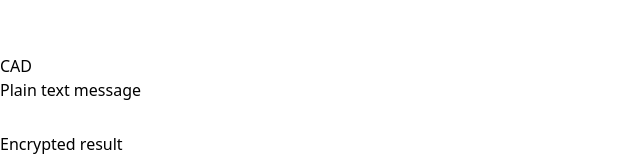
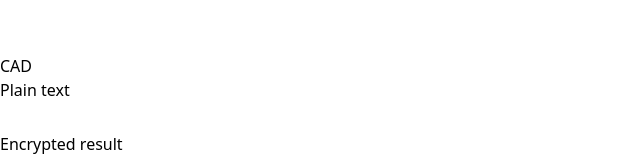
Before and after one commit to tomas-oa/cad, a React (Vite) app: page / in a window 1280 px wide. Shown: the part 170-330 px from the top of the page, without its empty margins (0-640 px from the left). Built offline with nearby package versions, Linux system fonts and the light colour scheme; the HTML template or start-up script is replaced by a standard one.

Commit message:
border color, bleeding text

```diff
--- a/src/App.tsx
+++ b/src/App.tsx
@@ -37,11 +37,11 @@ export default function App () {
 
       <main className='flex flex-col pt-20 lg:pt-64 h-full'>
         <section className='flex justify-around items-center w-11/12 mx-auto'>
-          <h2 className='text-white font-light text-left w-fit'>
+          <h2 className='text-white font-light text-left w-[150px]'>
             {
               from === PLAIN
-                ? 'Plain text message'
-                : 'Encrypted message'
+                ? 'Plain text'
+                : 'Encrypted text'
             }
           </h2>
 
@@ -49,7 +49,7 @@ export default function App () {
             <ArrowIcon />
           </button>
 
-          <h2 className='text-white font-light text-left w-fit'>
+          <h2 className='text-white font-light text-left w-[150px]'>
               {
                 to === PLAIN
                   ? 'Decrypted result'
@@ -60,14 +60,14 @@ export default function App () {
 
         <section className='flex flex-col items-center pt-2'>
           <textarea
-            className='outline-none resize-none border border-[#00eeff] bg-[#030711] rounded-xl text-[#f8fafc] p-2 m-2 w-11/12 h-48 focus:border-purple-800'
+            className='outline-none resize-none border-[1.5px] border-[#1b8f97] bg-[#030711] rounded-xl text-[#f8fafc] p-2 m-2 w-11/12 h-48 focus:border-[#00eeff]'
             placeholder='Type your message here...'
             onChange={(e) => { setOriginal(e.target.value) }}
             value={original}
           ></textarea>
           <div className='relative w-11/12'>
           <textarea
-            className='outline-none resize-none border border-[#00eeff] bg-[#030711] rounded-xl text-[#f8fafc] p-2 m-2 mx-auto w-full h-48'
+            className='outline-none resize-none border border-[#1b8f97] bg-[#030711] rounded-xl text-[#f8fafc] p-2 m-2 mx-auto w-full h-48'
             value={result}
             readOnly
             onChange={(e) => { setResult(e.target.value) }}
```
